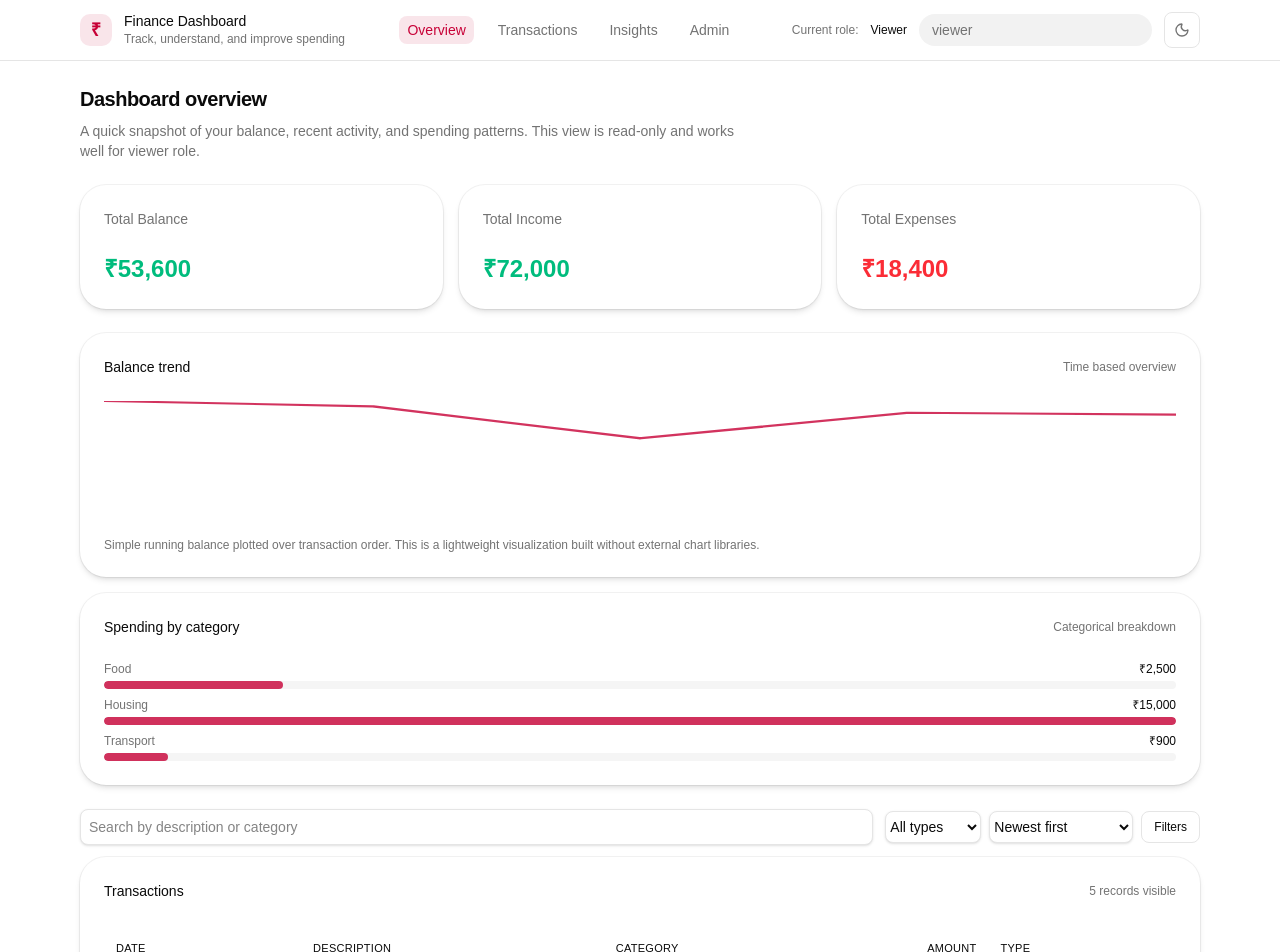
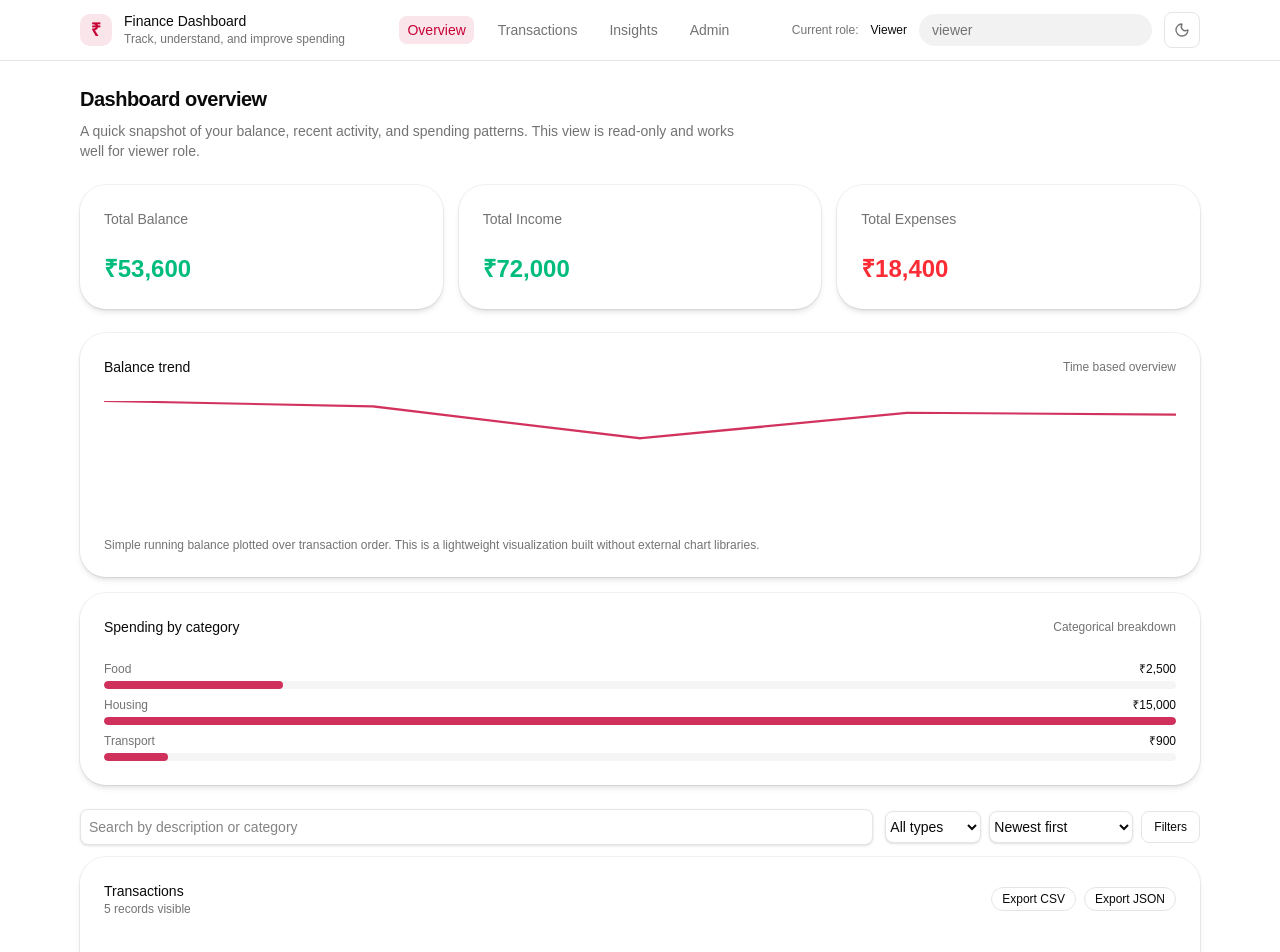
Before and after one commit to Hrishabh3829/Finance-Dashboard-UI, a React (Vite) app: page / in a window 1280 px wide. Shown: the top 952 px of the page. Built offline with nearby package versions, Linux system fonts and the light colour scheme; some icons are missing.

Commit message:
CSV export added

```diff
--- a/src/components/dashboard/TransactionsTable.jsx
+++ b/src/components/dashboard/TransactionsTable.jsx
@@ -31,6 +31,47 @@ export function TransactionsTable({ showActions = false }) {
   const handleDelete = (id) => {
     if (role !== "admin") return;
     setTransactions(transactions.filter((t) => t.id !== id));
+  };
+
+  const exportJson = () => {
+    const blob = new Blob([JSON.stringify(filteredTransactions, null, 2)], {
+      type: "application/json",
+    });
+    const url = URL.createObjectURL(blob);
+    const link = document.createElement("a");
+    link.href = url;
+    link.download = "transactions.json";
+    link.click();
+    URL.revokeObjectURL(url);
+  };
+
+  const exportCsv = () => {
+    const headers = ["date", "description", "category", "amount", "type"];
+    const rows = filteredTransactions.map((t) => [
+      formatDate(t.date),
+      t.description,
+      t.category,
+      t.amount,
+      t.type,
+    ]);
+    const csvBody = [headers, ...rows]
+      .map((row) =>
+        row
+          .map((value) =>
+            `"${String(value).replace(/"/g, '""')}"`
+          )
+          .join(",")
+      )
+      .join("\n");
+
+    const csv = `\ufeff${csvBody}`;
+    const blob = new Blob([csv], { type: "text/csv" });
+    const url = URL.createObjectURL(blob);
+    const link = document.createElement("a");
+    link.href = url;
+    link.download = "transactions.csv";
+    link.click();
+    URL.revokeObjectURL(url);
   };
 
   const columns = useMemo(() => {
@@ -110,12 +151,22 @@ export function TransactionsTable({ showActions = false }) {
 
   return (
     <Card>
-      <CardHeader className="flex flex-row items-center justify-between gap-2">
-        <CardTitle className="text-sm font-medium">Transactions</CardTitle>
-        <p className="text-xs text-muted-foreground">
-          {filteredTransactions.length} record
-          {filteredTransactions.length === 1 ? "" : "s"} visible
-        </p>
+      <CardHeader className="flex flex-col gap-2 md:flex-row md:items-center md:justify-between">
+        <div>
+          <CardTitle className="text-sm font-medium">Transactions</CardTitle>
+          <p className="text-xs text-muted-foreground">
+            {filteredTransactions.length} record
+            {filteredTransactions.length === 1 ? "" : "s"} visible
+          </p>
+        </div>
+        <div className="flex gap-2">
+          <Button variant="outline" size="xs" onClick={exportCsv}>
+            Export CSV
+          </Button>
+          <Button variant="outline" size="xs" onClick={exportJson}>
+            Export JSON
+          </Button>
+        </div>
       </CardHeader>
       <CardContent>
         {isLoading ? (
```
